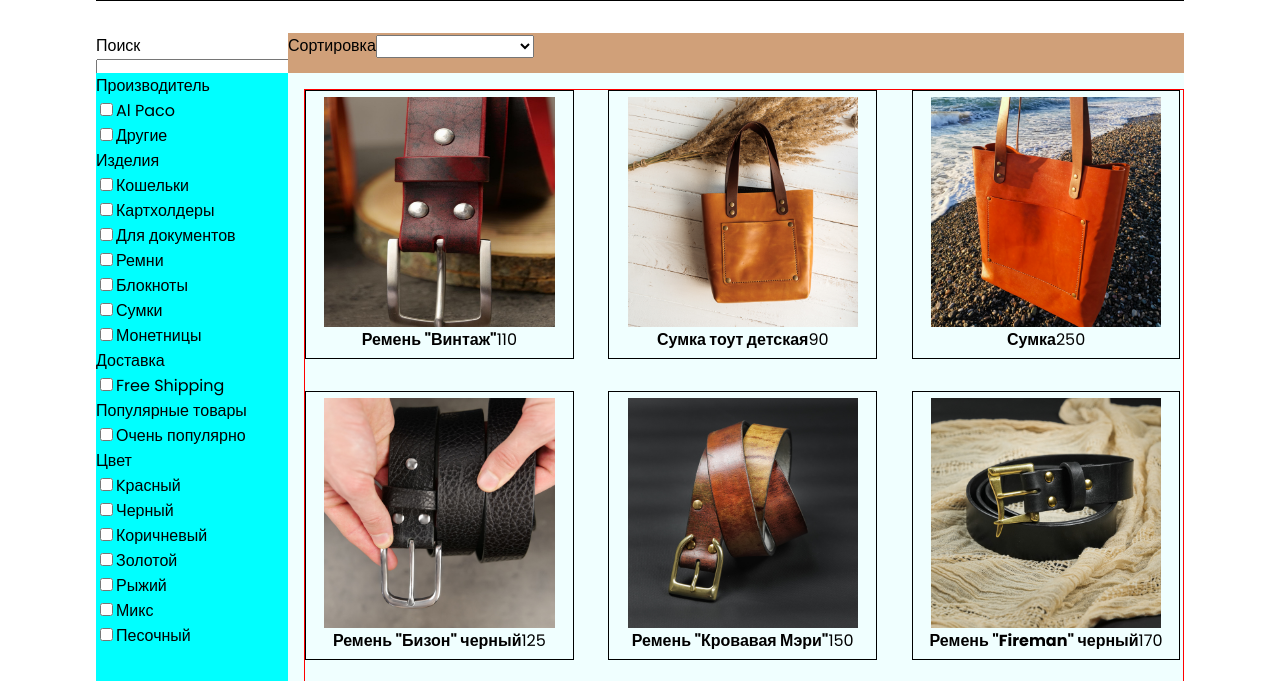
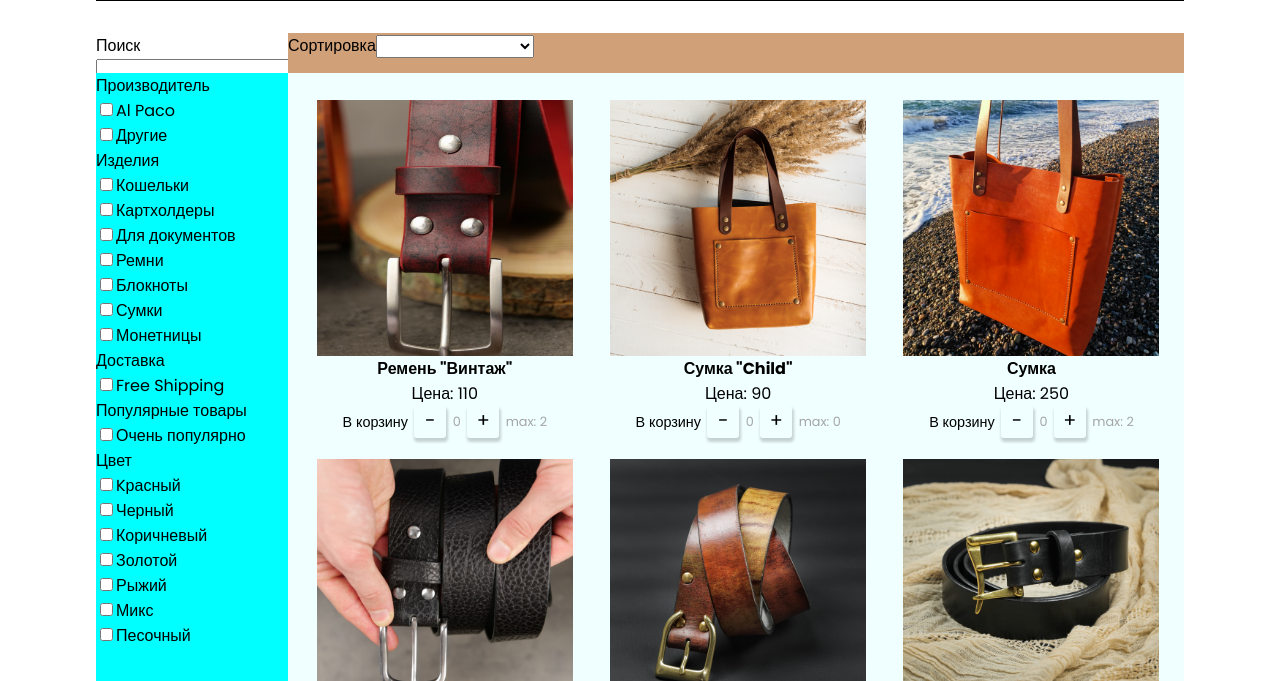
Before and after one commit to UTYFjs/LeatherShop, a website built with webpack: page src/index.html in a window 1280 px wide. Shown: the part 119-800 px from the top of the page. Built offline with nearby package versions, Linux system fonts and the light colour scheme.

Commit message:
feat: add to cards field in cart

```diff
--- a/src/styles.scss
+++ b/src/styles.scss
@@ -147,26 +147,25 @@ body{
       height: 40px;
     }
     .catalog{
-      border: 1px solid red;
       width: calc(70vw - 1rem);
       display: grid;
       grid-template-columns: 1fr 1fr 1fr;
       grid-template-rows: 1fr 1fr 1fr;
-      gap: 2rem 2rem;
       margin: 1rem;
     .card{
-      width: 21vw;
-      height: 21vw;
-      border: 1px solid black;
+      width: 22vw;
+      height: 28vw;
+      padding: 0.7rem;
       display: flex;
       flex-direction: column;
       align-items: center;
-      justify-content: center;
+      justify-content: space-between;
+      border-radius: 10px;
       .description{
         display: flex;
-        flex-direction: row;
+        flex-direction: column;
         justify-content: space-between;
-        align-items: stretch;
+        align-items: center;
 
 
         .card-title{
@@ -180,9 +179,44 @@ body{
           margin-block-end: 0;
         }
       }
+      .buy-wrap{
+        display:flex;
+        flex-direction: row;
+        flex-wrap: nowrap;
+        justify-content: space-between;
+        align-items: center;
+        font-size: 0.9rem;
+        gap: 0.5vw;
+        padding-bottom: 1vw;
+        .buy-wrap-title{
+          font-size: 0.9rem;
+        }
+
+        .buy-wrap-remove, .buy-wrap-add{
+          font-size: 1.2rem;
+          width: 2rem;
+          height: 2rem;
+          padding: auto 0;
+          text-align: center;
+          border-radius: 3px;
+          box-shadow: 1px 3px 3px 1px rgb(0 0 0 / 18%);
+        }
+        .buy-wrap-remove:active, .buy-wrap-add:active {
+          transform: scale(0.9);
+        }
+        .buy-wrap-remove:hover, .buy-wrap-add:hover {
+          cursor: pointer;
+          background-color: $gray;
+        }
+
+        .buy-wrap-max, .buy-wrap-amount{
+          font-size: 0.8rem;
+          color: $gray-text-1;
+        }
+      }
       img {
-        width: 18vw;
-        height: 18vw;
+        width: 20vw;
+        height: 20vw;
 
       }
     }
--- a/src/ts/controllers/main.ts
+++ b/src/ts/controllers/main.ts
@@ -54,11 +54,31 @@ export class Main {
       cardTitle.textContent = item.name;
       const cardPrice: HTMLElement = document.createElement('p');
       cardPrice.classList.add('card-price');
-      cardPrice.textContent = item.price;
+      cardPrice.textContent = `Цена: ${item.price}`;
       description.append(cardTitle);
       description.append(cardPrice);
+      const buyWrap: HTMLElement = this.div();
+      buyWrap.classList.add('buy-wrap');
+      const titleCart: HTMLElement = this.div('buy-wrap-title');
+      titleCart.textContent = 'В корзину';
+      buyWrap.append(titleCart);
+      const removeFromCart: HTMLElement = this.div('buy-wrap-remove');
+      removeFromCart.textContent = '-';
+      buyWrap.append(removeFromCart);
+      const amountInCart: HTMLElement = this.div('buy-wrap-amount');
+      amountInCart.textContent = '0';  /// нужно равнять какой то цифре из карточки
+      buyWrap.append(amountInCart);
+      const addToCart: HTMLElement = this.div('buy-wrap-add');
+      addToCart.textContent = '+';
+      buyWrap.append(addToCart);
+      const maxInCart: HTMLElement = this.div('buy-wrap-max');
+      maxInCart.textContent = `max: ${item.stock}`;
+      buyWrap.append(maxInCart);
+
+
       card.append(img);
       card.append(description);
+      card.append(buyWrap);
       catalog.append(card);
     });
 
@@ -79,8 +99,11 @@ export class Main {
     return catalog;
   }
 
-  div(): HTMLElement {
+  div(classAdd?: string): HTMLElement {
     const div: HTMLElement = document.createElement('div');
+    if(classAdd){
+      div.classList.add(classAdd);
+    }
     return div;
   }
   createCheckbox(
--- a/src/ts/modules/basicCatalog.ts
+++ b/src/ts/modules/basicCatalog.ts
@@ -133,7 +133,7 @@ export class BasicCatalog {
     if (onlyColor.length) {
       this.dataCards = onlyColor;
     } else {
-      this.dataCards = this.allCards;
+      //this.dataCards = this.allCards;
     }
 
     this.searchCards = this.dataCards.concat([]);
--- a/src/ts/modules/data.ts
+++ b/src/ts/modules/data.ts
@@ -17,7 +17,7 @@ export const data: Array<IDataCard> = [
     year: 2021,
   },
   {
-    name: 'Сумка тоут детская',
+    name: 'Сумка "Child"',
     img: './assets/img/bag-tote-child-orange-small.jpg',
     type: 'bag',
     color: 'orange',
@@ -47,7 +47,7 @@ export const data: Array<IDataCard> = [
     year: 2021,
   },
   {
-    name: 'Ремень "Бизон" черный',
+    name: 'Ремень "Бизон"',
     img: './assets/img/belt-bizon-black.jpg',
     type: 'belt',
     color: 'black',
@@ -77,7 +77,7 @@ export const data: Array<IDataCard> = [
     year: 2021,
   },
   {
-    name: 'Ремень "Fireman" черный',
+    name: 'Ремень "Fireman"',
     img: './assets/img/belt-fireman-black.jpg',
     type: 'belt',
     color: 'black',
@@ -152,7 +152,7 @@ export const data: Array<IDataCard> = [
     year: 2021,
   },
   {
-    name: 'Ремень "Missouri" черный',
+    name: 'Ремень "Missouri"',
     img: './assets/img/belt-missouri-black.jpg',
     type: 'belt',
     color: 'black',
@@ -167,7 +167,7 @@ export const data: Array<IDataCard> = [
     year: 2022,
   },
   {
-    name: 'Ремень "Missouri" бургунди',
+    name: 'Ремень "Missouri"',
     img: './assets/img/belt-missouri-burgundy.jpg',
     type: 'belt',
     color: 'brown',
@@ -197,7 +197,7 @@ export const data: Array<IDataCard> = [
     year: 2021,
   },
   {
-    name: 'Ремень "OnlyBlack" черный',
+    name: 'Ремень "OnlyBlack"',
     img: './assets/img/belt-only-black.jpg',
     type: 'belt',
     color: 'black',
@@ -362,7 +362,7 @@ export const data: Array<IDataCard> = [
     year: 2021,
   },
   {
-    name: 'Деревянный блокнот сет (4 шт)',
+    name: 'Деревянный блокнот (4 шт)',
     img: './assets/img/notebook-mix.jpg',
     type: 'notebook',
     color: 'sand',
```
Also changed, not shown: src/main.css (added), 1 other file.
